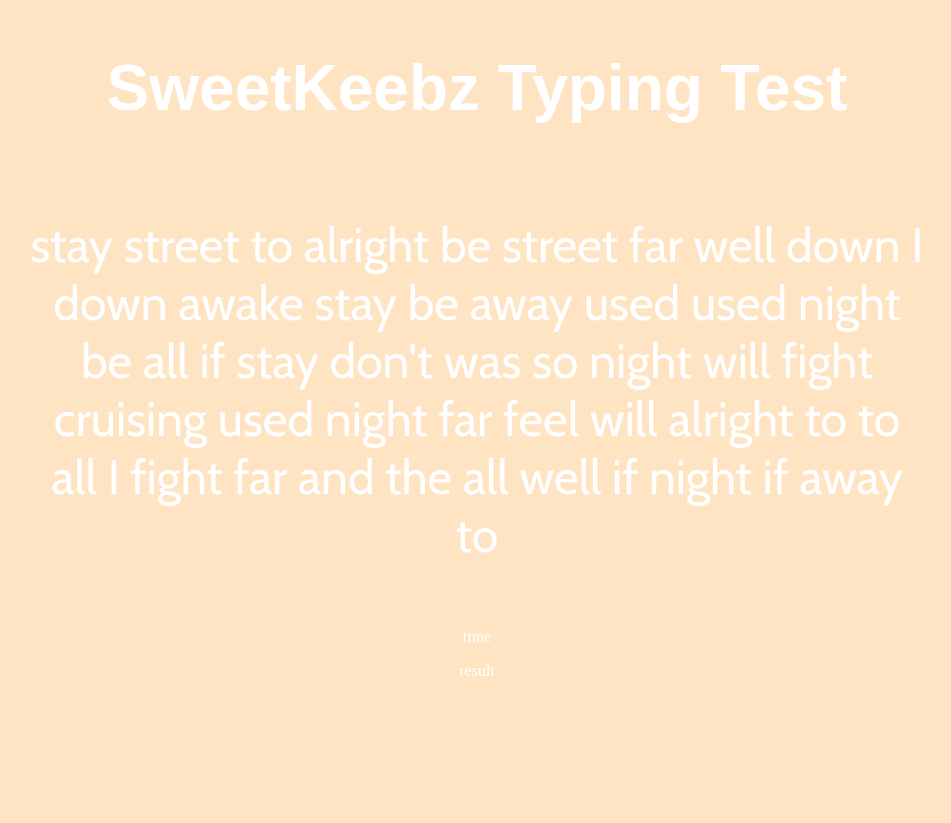
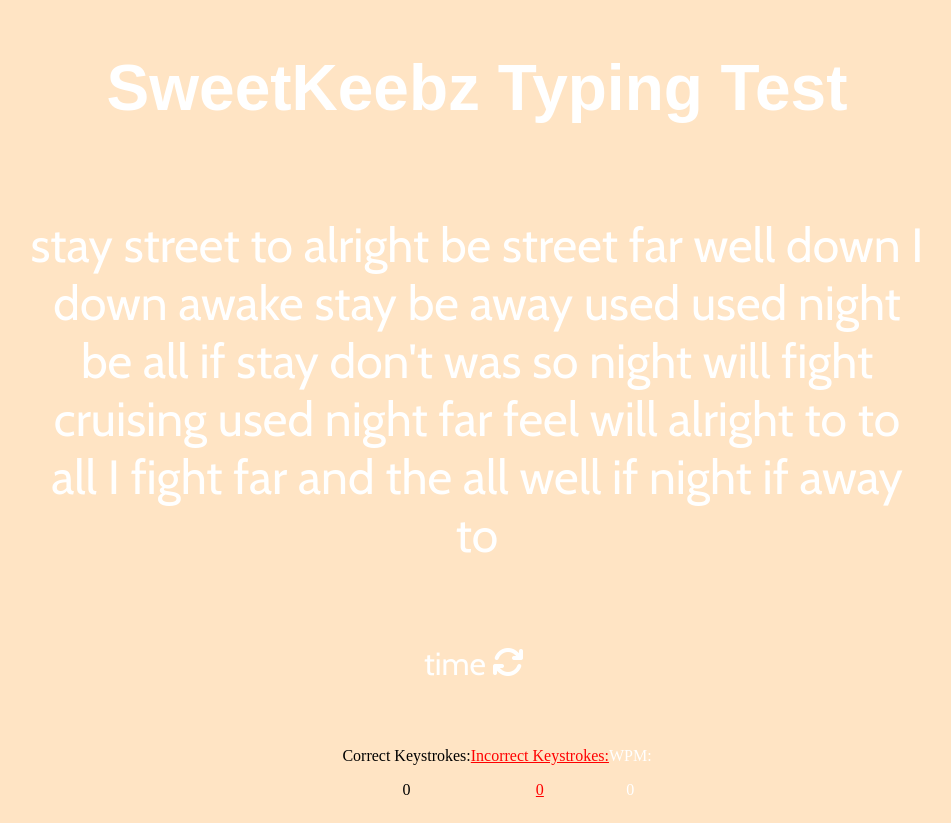
Before and after one commit to Code-Institute-Submissions/KevJohBer-Sweetkeebz-Type-Test_NovResub, a plain HTML site: page index.html in a window 1280 px wide. Shown: the whole page, without its empty margins (163-1114 px from the left). Before the commit the page ends 800 px from the top, so only its background shows below. Drawn offline with nearby package versions, Linux system fonts and the light colour scheme; a web font is replaced by a local one.

Commit message:
add score parameters

```diff
--- a/assets/css/style.css
+++ b/assets/css/style.css
@@ -70,3 +70,30 @@ input {
     opacity: 0;
     position: absolute;
 }
+
+.ui {
+    display: flex;
+    justify-content: center;
+    width: 100%;
+}
+
+.ui p {
+    font-size: 32px;
+    font-family: 'cabin', sans-serif;
+}
+
+.ui button {
+    font-size: 32px;
+    background-color: bisque;
+    border: none;
+    style: none;
+    color: white;
+}
+
+#result-area {
+}
+
+ul {
+    display: flex;
+    list-style: none;
+}
--- a/assets/java/script.js
+++ b/assets/java/script.js
@@ -1,12 +1,15 @@
 document.addEventListener('DOMContentLoaded', generateRandomWord,)
 
-textDisplayElement = document.getElementById('paragraph')
-
-textArea = document.querySelector('.text-area')
-
-inputField = document.querySelector('.text-area .input-field')
+textDisplayElement = document.getElementById('paragraph');
+let textArea = document.querySelector('.text-area');
+let inputField = document.querySelector('.text-area .input-field');
+let mistakeTag = document.querySelector('.incorrect span')
+let correctTag = document.querySelector('.correct span')
 
 let charIndex = 0;
+let mistakes = 0
+let corrects = 0
+let wpm = 0
 
 /**
  * generates a paragraph of text
@@ -20,6 +23,9 @@ function generateRandomWord (){
     return text
 }
 
+/**
+ * Waits for a paragraph of text and makes spans out of the letters
+ */
 async function generateNewRandomWord() {
     let paragraph = generateRandomWord()
     paragraph.split('').forEach(character => {
@@ -31,6 +37,10 @@ async function generateNewRandomWord() {
     textDisplayElement.addEventListener('click', () => inputField.focus())
 }
 
+
+/**
+ * Checks if input is correct or incorrect
+ */
 function initTyping() {
     let characters = textDisplayElement.querySelectorAll('span');
     let typedChar = inputField.value.split('')[charIndex]
@@ -40,9 +50,13 @@ function initTyping() {
         characters[charIndex].classList.remove('correct', 'incorrect')
     } else {
        if(characters[charIndex].innerText === typedChar) {
+        corrects++
+        correctTag.innerText = corrects
         characters[charIndex].classList.add('correct')
         }
         else {
+            mistakes++
+            mistakeTag.innerText = mistakes
             characters[charIndex].classList.add('incorrect')
         }
     charIndex++;
@@ -56,3 +70,5 @@ function initTyping() {
 
 generateNewRandomWord()
 inputField.addEventListener('input', initTyping);
+
+document.getElementsByTagName('button')[0].addEventListener('submit', refreshPage)
--- a/index.html
+++ b/index.html
@@ -5,7 +5,7 @@
     <meta http-equiv="X-UA-Compatible" content="IE=edge">
     <meta name="viewport" content="width=device-width, initial-scale=1.0">
     <link rel="stylesheet" href="assets/css/style.css">
-
+    <script src="https://kit.fontawesome.com/98cbf5f74a.js" crossorigin="anonymous"></script>
     <link rel="preconnect" href="https://fonts.googleapis.com">
     <link rel="preconnect" href="https://fonts.gstatic.com" crossorigin>
     <link href="https://fonts.googleapis.com/css2?family=Cabin&family=Jaldi:wght@700&display=swap" rel="stylesheet">
@@ -17,12 +17,28 @@
     </header>
     <div class = 'text-area'>
         <input type="text" class="input-field">
-        <p value = 'bruh' id='paragraph'></p>
+        <p id='paragraph'></p>
     </div>
-    <div>
+    <div class = 'ui'>
         <p>time</p>
+        <button><i class="fa-solid fa-arrows-rotate"></i></button>
     </div>
-    <div id="result-area">result</div>
+    <div id="result-area">
+        <ul>
+            <li class="correct">
+                <p>Correct Keystrokes:</p>
+                <span>0</span>
+            </li>
+            <li class="incorrect">
+                <p>Incorrect Keystrokes:</p>
+                <span>0</span>
+            </li>
+            <li class="wpm">
+                <p>WPM:</p>
+                <span>0</span>
+            </li>
+        </ul>
+    </div>
 </body>
 <script src="/assets/java/script.js"></script>
 </html>
```
